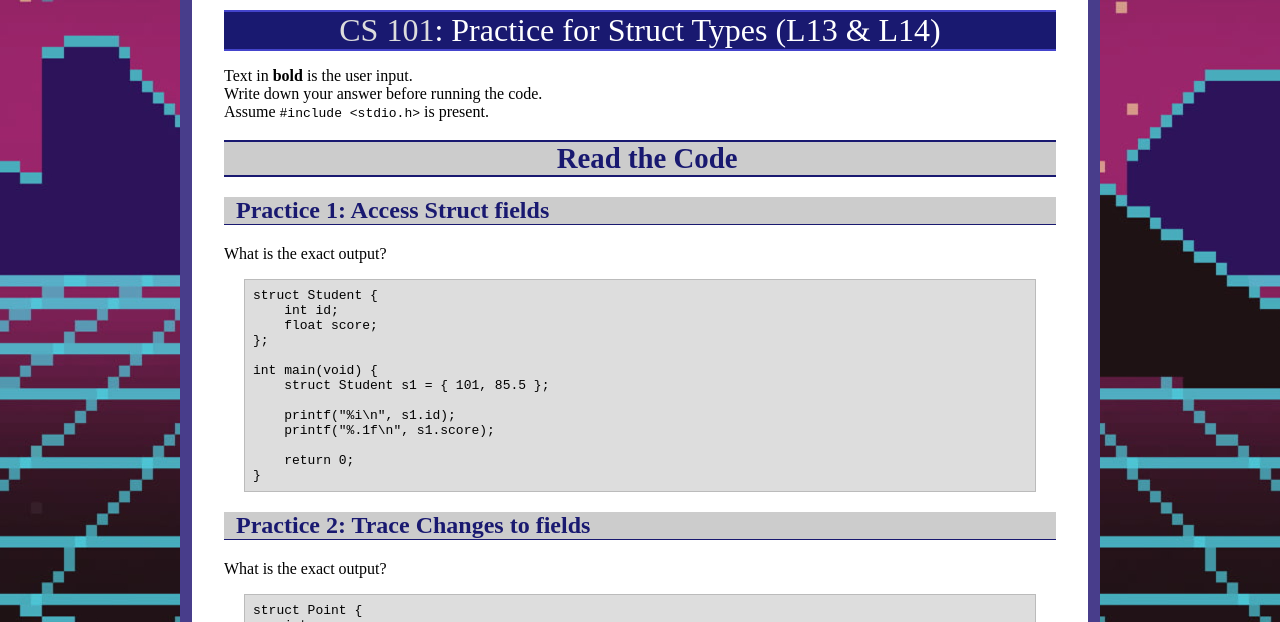
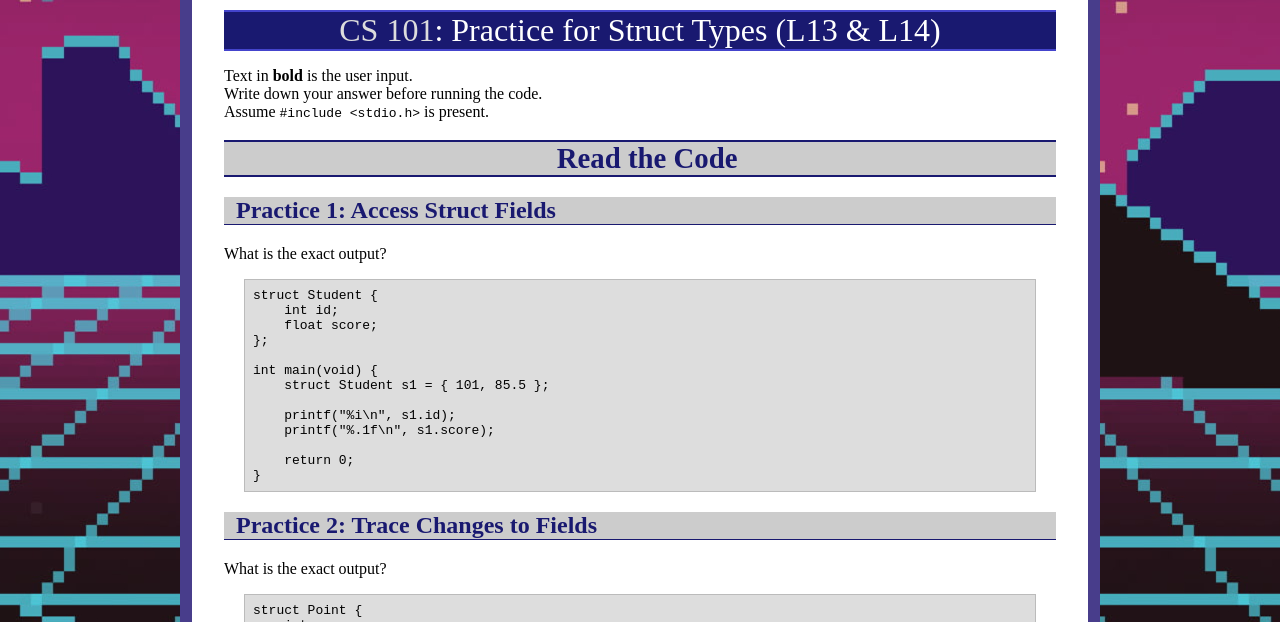
Before and after one commit to ycpcs/cs101-fall2026, a Jekyll site: the page built from practices/p13.md, in a window 1280 px wide and 900 px high. Shown: the top 622 px of the window. Built offline with Jekyll 4.4.1, drawn with Linux system fonts in a browser that asks for light colours.

Commit message:
Update p13.md

```diff
--- a/practices/p13.md
+++ b/practices/p13.md
@@ -9,7 +9,7 @@ Assume `#include <stdio.h>` is present.
 
 # Read the Code
 
-## Practice 1: Access Struct fields
+## Practice 1: Access Struct Fields
 
 What is the exact output?
 
@@ -29,7 +29,7 @@ int main(void) {
 }
 </pre>
 
-## Practice 2: Trace Changes to fields
+## Practice 2: Trace Changes to Fields
 
 What is the exact output?
 
```
